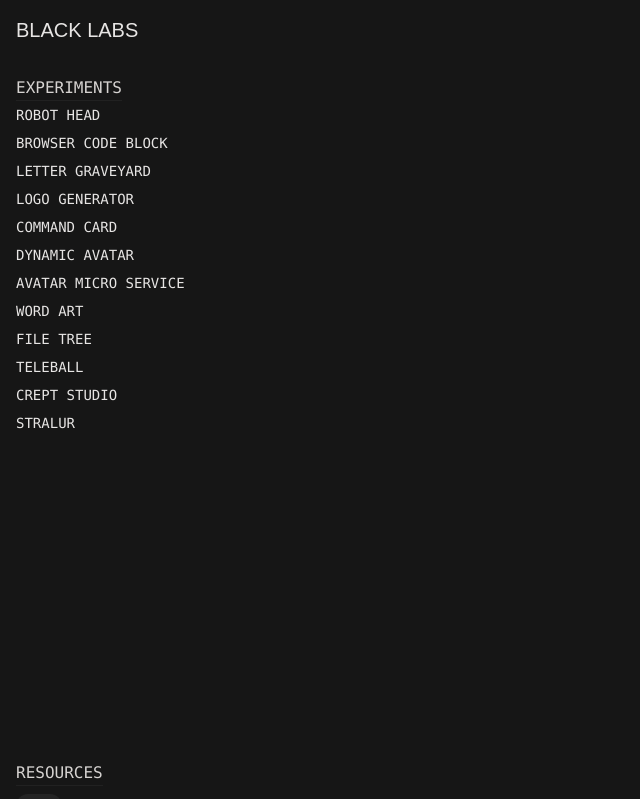
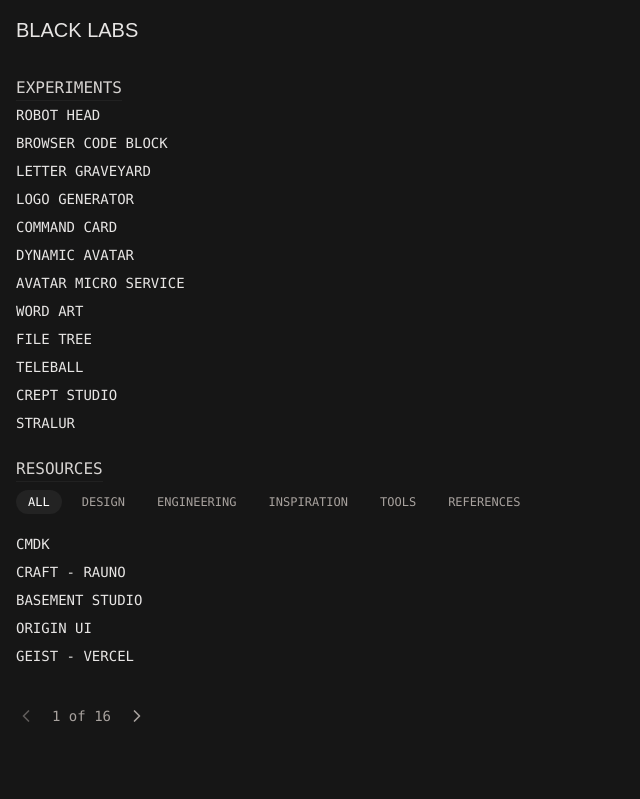
Before and after one commit to theteleporter/black-laboratory, a Next.js app: page / in a window 1280 px wide. Shown: the top 799 px of the page, without its empty margins (0-640 px from the left). Built offline with nearby package versions, Linux system fonts and the light colour scheme; a web font is replaced by a local one.

Commit message:
update project-list.tsx

```diff
--- a/components/project-list.tsx
+++ b/components/project-list.tsx
@@ -6,7 +6,7 @@
 import { GitBranch, ChevronLeft, ChevronRight } from 'lucide-react';
 import { experiments, resources, Project } from '../utils/projectData';
 
-const ITEMS_PER_PAGE = 20;
+const ITEMS_PER_PAGE = 5;
 const LIST_HEIGHT = ITEMS_PER_PAGE * 32; // Each item is 32px high
 
 export default function ProjectList() {
```
